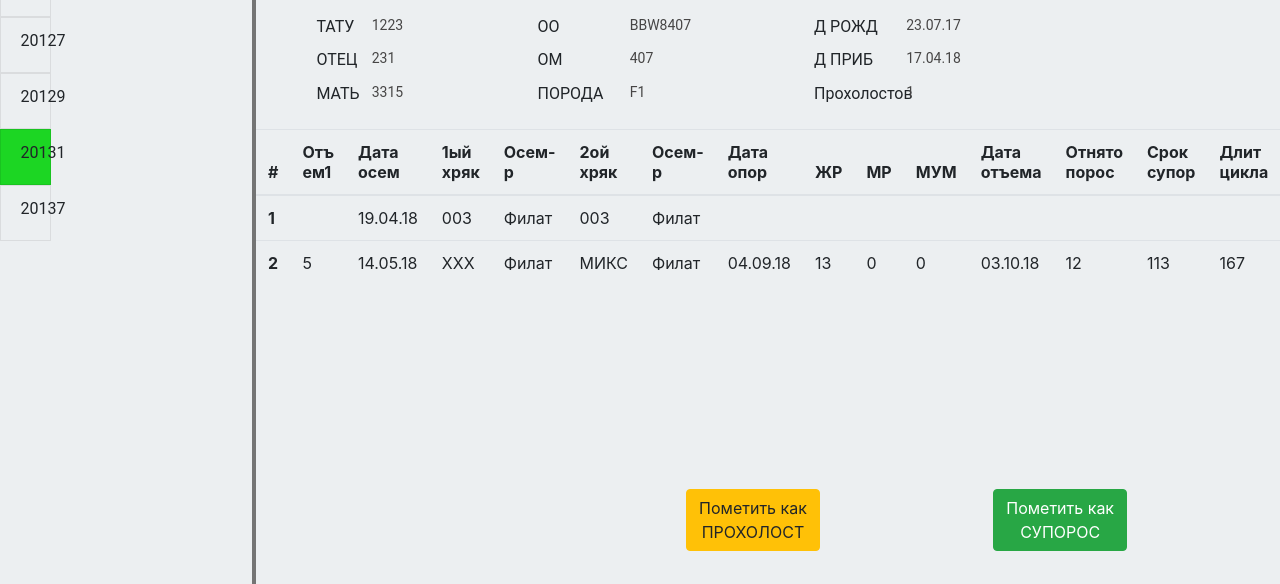
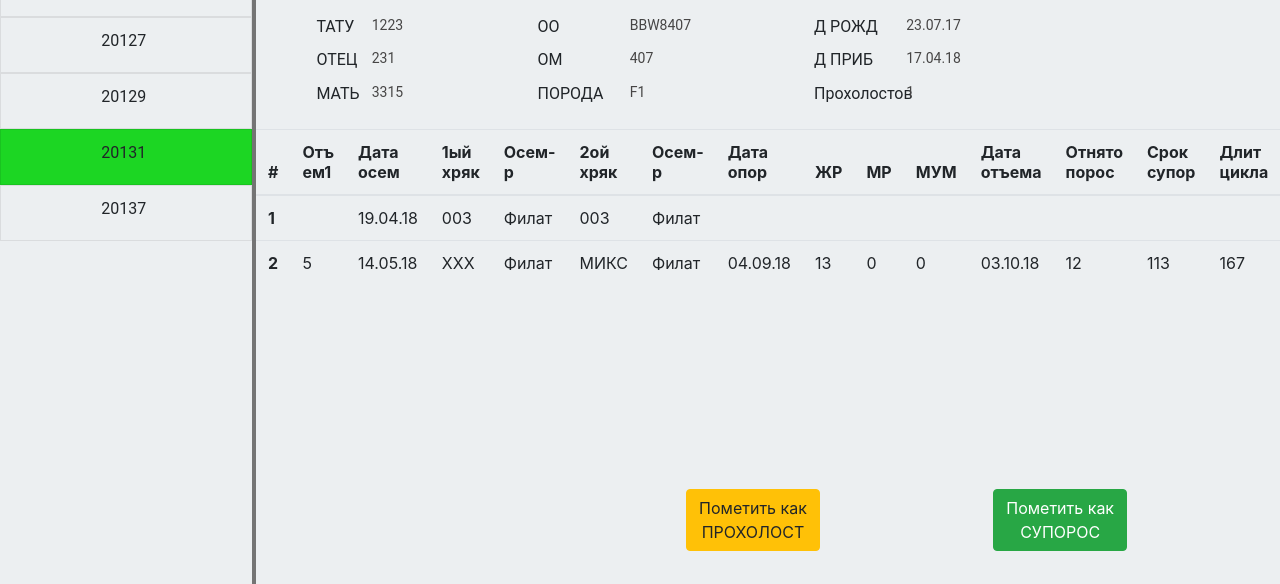
Before and after one commit to smileman03/pightml, a plain HTML site: page uzi.html in a window 1280 px wide. Shown: the part 216-800 px from the top of the page. Drawn offline with nearby package versions, Linux system fonts and the light colour scheme.

Commit message:
1ceh_transfer_2

```diff
--- a/css/main.css
+++ b/css/main.css
@@ -60,7 +60,7 @@ background-color:#007bff!important
 	border-left:1px solid rgba(0, 0, 2, .08);
 	border-top:1px solid rgba(0, 0, 2, .08);
 	border-bottom:1px solid rgba(0, 0, 2, .08);
-	width:20%;
+	width:100%;
 	left:0.1%;
 	position: relative;
 }
@@ -88,7 +88,7 @@ background-color:#007bff!important
 	border-left:1px solid rgba(0, 0, 2, .09);
 	border-top:1px solid rgba(0, 0, 2, .09);
 	border-bottom:1px solid rgba(0, 0, 2, .09);
-	width:20%;
+	width:100%;
 	left:0.1%;
 	position: relative;
 	background:#1CD623;
```
